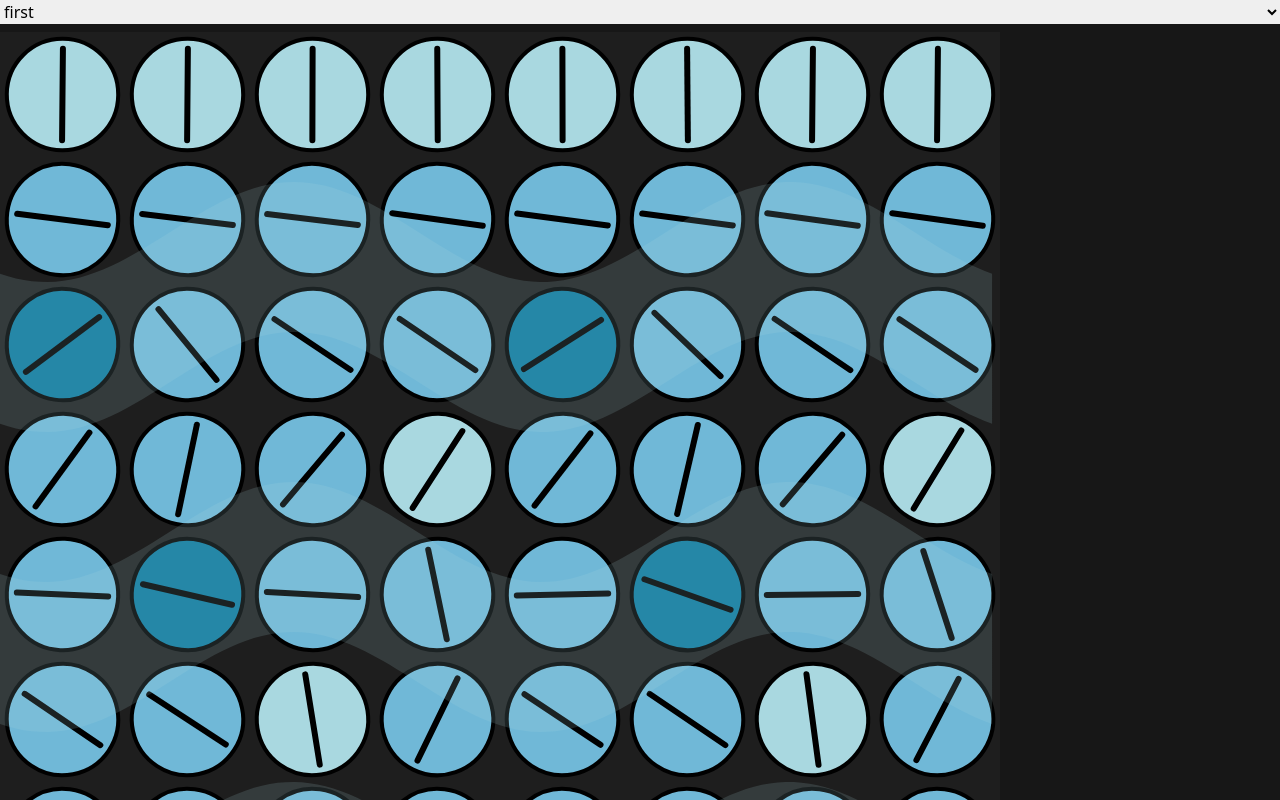
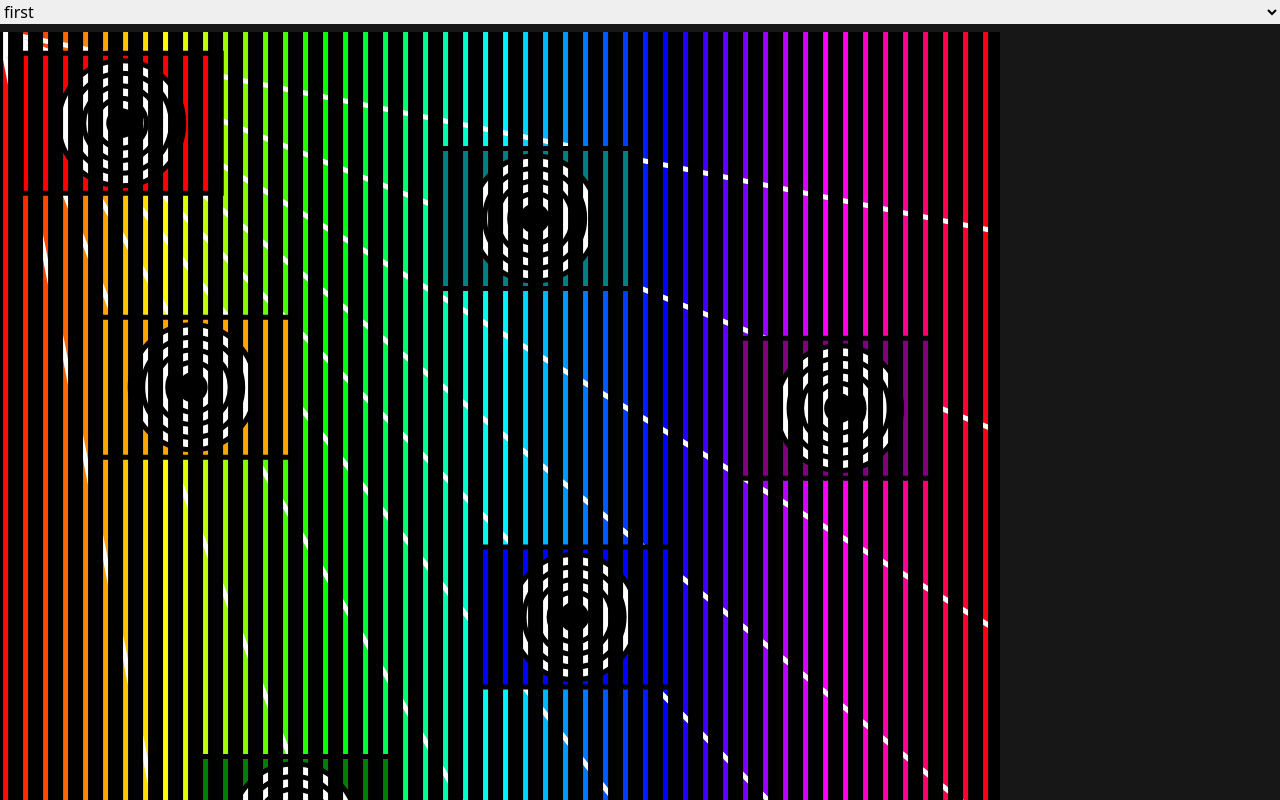
Before and after one commit to guillaume-gomez/genuary2025, a React (Vite) app: page / in a window 1280 px wide. Shown: the top 800 px of the page. Built offline with nearby package versions, Linux system fonts and the light colour scheme.

Commit message:
remove warning

```diff
--- a/src/App.tsx
+++ b/src/App.tsx
@@ -11,9 +11,12 @@ import FourteenthProject from "./fourtheenth/App";
 import FiftheenthProject from "./fifteenth/App";
 import SeventeenthProject from "./seventeenth/App";
 import EighteenthProject from "./eighteenth/App";
+import NineteenthProject from "./nineteenth/App";
 
 const options = [
-  {name: "first", value: 1}
+  {name: "first", value: 1},
+  {name: "second", value: 2},
+  {name: "third", value: 3},
 ]
 
 function App() {
@@ -25,7 +28,7 @@ function App() {
         onSelect={(event) => setSelectedScene(parseInt(event.target.value))}
       >
         {options.map(({name, value}) => {
-          return <option value={value}> {name}</option>
+          return <option key={value} value={value}> {name}</option>
         })}
       </select>
       <div className="w-full h-screen">
@@ -41,7 +44,8 @@ function App() {
        {/*<FourteenthProject />*/}
       {/*<FiftheenthProject />*/}
       {/*<SeventeenthProject />*/}
-      <EighteenthProject />
+{/*      <EighteenthProject />*/}
+      <NineteenthProject />
       </div>
     </div>
   )
```
